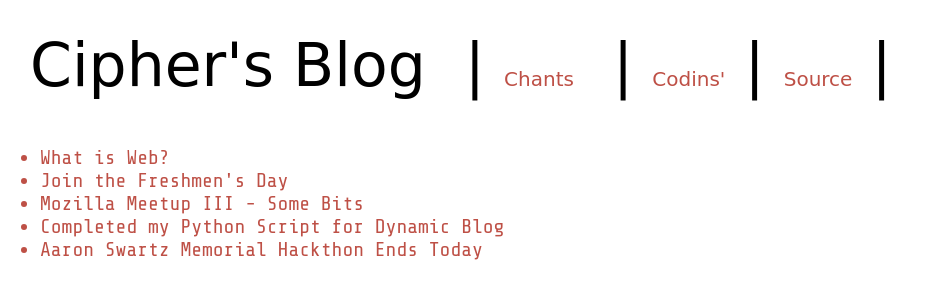
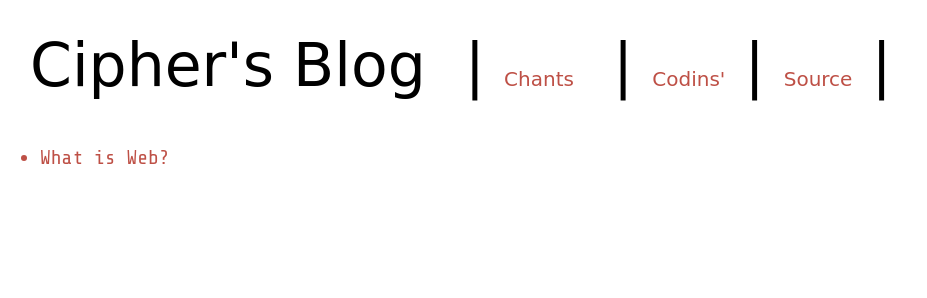
Before and after one commit to nootanghimire/blog, a plain HTML site: page index.html in a window 1280 px wide. Shown: the whole page, without its empty margins (0-927 px from the left). Drawn offline with nearby package versions, Linux system fonts and the light colour scheme; a web font is replaced by a local one.

Commit message:
Update index.html

```diff
--- a/index.html
+++ b/index.html
@@ -39,10 +39,10 @@
 	<span style="padding-left:20px;" style="font-size:20px;">| <a href="http://www.twitter.com/nootanghimire">Chants</a></span><span style="padding-left:20px; ont-size:20px;"> | <a href="http://github.com/nootanghimire">Codins'</a> | <a href="https://github.com/nootanghimire/blog">Source</a> |</span></div>
 	<ul>
 	<a href="2014/02/22/what-is-web.html"><li>What is Web?</li></a>
-	    <a href="2013/12/16/join-the-freshmen's-day.html"><li>Join the Freshmen's Day</li></a>
-		<a href="2013/11/09/mozilla-nepal-meetup-iii.html"><li>Mozilla Meetup III - Some Bits</li></a>
+	    <!--<a href="2013/12/16/join-the-freshmen's-day.html"><li>Join the Freshmen's Day</li></a>-->
+		<!--<a href="2013/11/09/mozilla-nepal-meetup-iii.html"><li>Mozilla Meetup III - Some Bits</li></a>
 		<a href="2013/11/13/completed-my-python-script-for-dynamic-blog.html"><li>Completed my Python Script for Dynamic Blog</li></a>
-		<a href="2013/11/17/aaron-swartz-memorial-hackthon-ends-today.html"><li>Aaron Swartz Memorial Hackthon Ends Today</li></a>
+		<a href="2013/11/17/aaron-swartz-memorial-hackthon-ends-today.html"><li>Aaron Swartz Memorial Hackthon Ends Today</li></a>-->
 	</ul>
 </body>
 </html>
```
